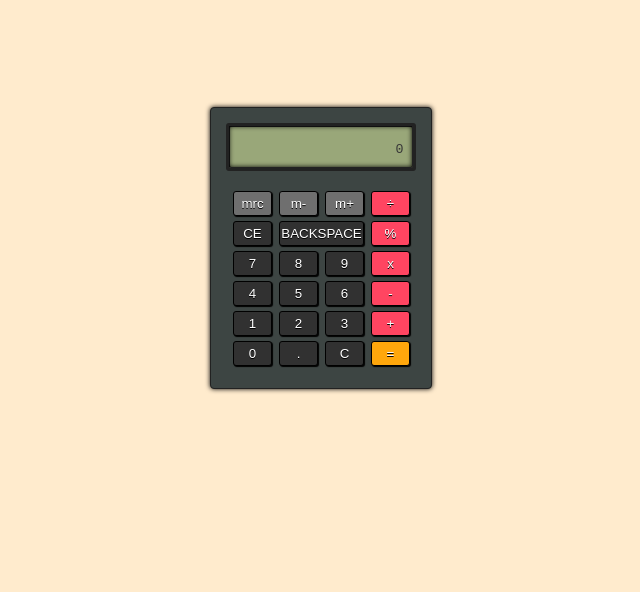
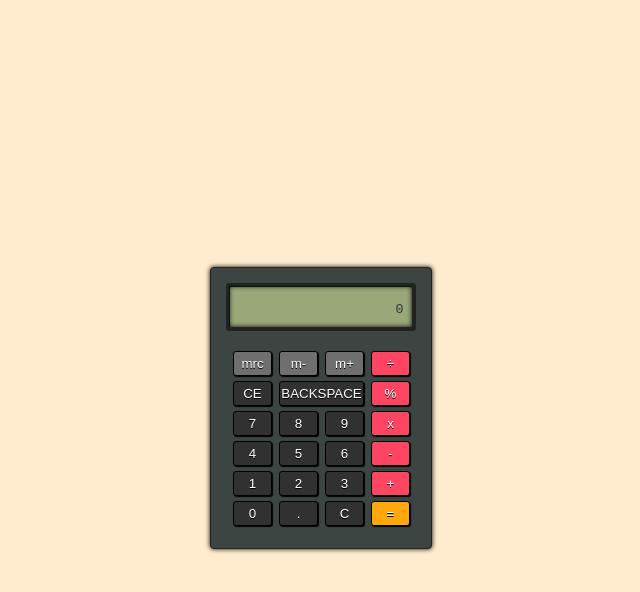
Before and after one commit to andrefrez02/calculadoraJS, a plain HTML site: page index.html in a window 1280 px wide. Shown: the whole page, without its empty margins (319-959 px from the left). Drawn offline with Linux system fonts and the light colour scheme.

Commit message:
Update style.css

```diff
--- a/css/style.css
+++ b/css/style.css
@@ -4,7 +4,8 @@ body{
     color: #404040;
     background-color: #ffebcd;
     display: flex;
-    height: 60vh;
+    height: 100vh;
+    overflow-y: hidden;
 }
 
 #calculadora{
```
